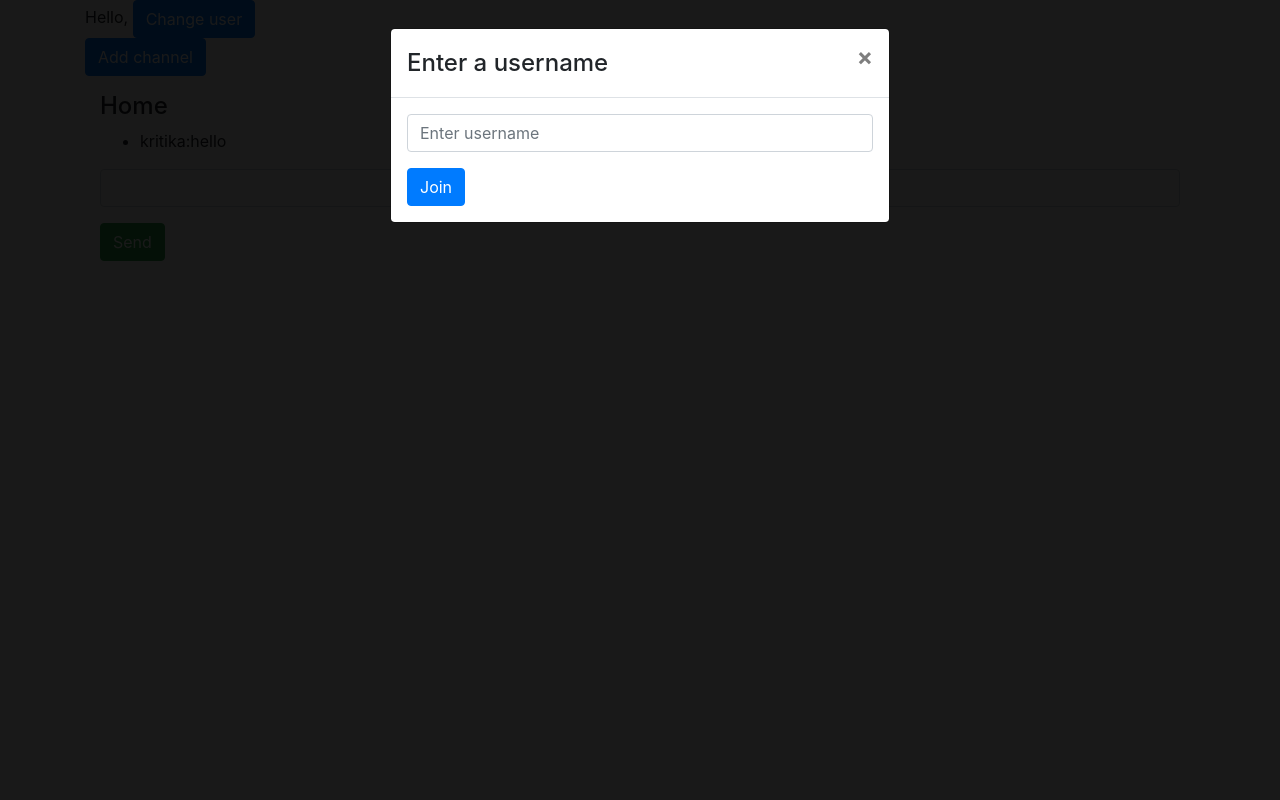
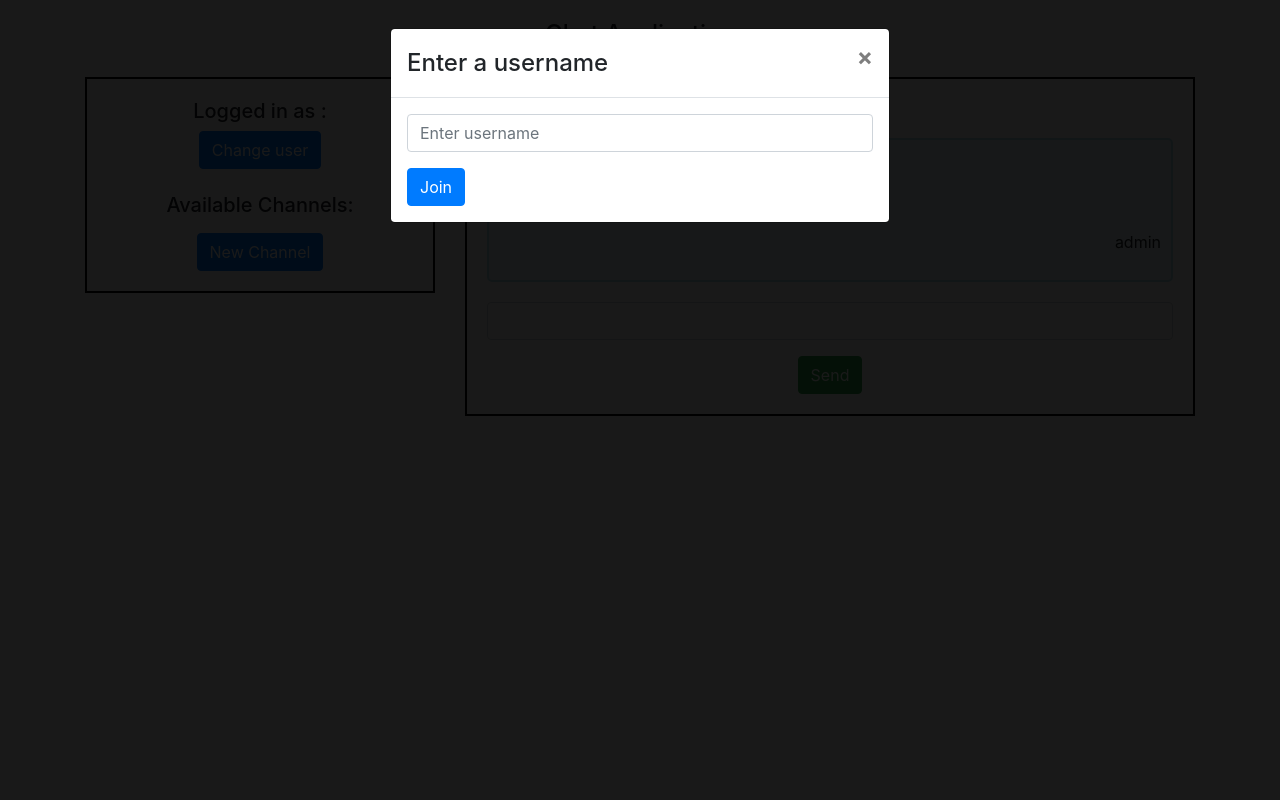
Before and after one commit to kritika-gupta/chat-application, a Flask app: page / in a window 1280 px wide. Run offline with Flask 2, Linux system fonts and the light colour scheme; some libraries are stand-ins or nearby versions.

Commit message:
Improved frontend, minor changes

```diff
--- a/application.py
+++ b/application.py
@@ -12,7 +12,6 @@ socketio = SocketIO(app)
 
 # global data to be shared among all users
 firstChannel = Channel(name="Home")
-firstChannel.add_message("hello", "kritika")
 channel_dict = {"Home":firstChannel}
 
 @app.route("/")
@@ -28,7 +27,6 @@ def add_channel(data):
         channel = Channel(name=name)
         channel_dict[name] = channel
         channel_json = json.dumps(channel.__dict__, default=lambda o: o.__dict__)
-        print(channel_json)
         emit("channel added", channel_json, broadcast=True)
     else:
         emit("duplicate channel", name)
@@ -41,7 +39,6 @@ def connect():
 
 @socketio.on("send message")
 def new_message(data):
-    print(data)
     channel = channel_dict[data["channel"]]
     channel.add_message(content=data["content"], sender=data["sender"])
 
--- a/classes.py
+++ b/classes.py
@@ -4,6 +4,7 @@ class Channel:
         self.name = name
         self.messages = []
         self.time_of_creation = time.time()
+        self.add_message(content=f"Welcome to {self.name}!", sender="admin")
     def add_message(self, content, sender):
         message = Message(content=content, channel=self.name, sender=sender)
         self.messages.append(message)
--- a/templates/index.html
+++ b/templates/index.html
@@ -15,8 +15,65 @@
 
 
     <style>
+
+        #header{
+            padding: 20px;
+        }
         .modal-backdrop{
             opacity: 0.9 !important;
+        }
+
+        #body{
+            text-align: center;
+            position: relative;
+        }
+        #sidebar{
+            position: sticky;
+            z-index: 1;
+            top: 0;
+            left: 0;
+            overflow-x: hidden;
+            border: 2px solid black;
+            padding: 20px;
+        }
+
+        #channel-list{
+            text-align: left;
+        }
+        #chat{
+            position: relative;
+            padding: 20px;
+            border: 2px solid black;
+        }
+
+        .message{
+            border: 2px solid rgba(176, 217, 233, 1);
+            background-color: rgba(176, 217, 233, 0.3);
+            border-radius: 5px;
+            padding: 10px;
+            margin-top: 10px;
+            margin-bottom: 10px;
+        }
+        .message::after {
+            content: "";
+            clear: both;
+            display: table;
+        }
+
+        .message .sender{
+            text-align: left;
+            font-weight: bolder;
+        }
+
+        .message .time{
+            text-align: right;
+        }
+        .message .content{
+            text-align: left;
+
+        }
+        #input-message{
+            margin-top: 20px;
         }
 
     </style>
@@ -24,11 +81,24 @@
 
     <script id="message-template" type="text/x-handlebars-template">
 
-        <li>
+        <div class="message">
+           <p class="sender">
                 {% raw -%}
-                {{sender}}:{{content}}
+                    {{sender}}
                 {%- endraw %}
-        </li>
+           </p>
+
+            <p class="content">
+                {% raw -%}
+                    {{content}}
+                {%- endraw %}
+            </p>
+            <p class="time">
+                {% raw -%}
+                    {{sender}}
+                {%- endraw %}
+            </p>
+        </div>
 
     </script>
 
@@ -72,15 +142,6 @@
 
         </div>
 
-        <div id="body">
-
-            Hello, <span id="username"></span>
-            <button id="change-user" class="btn btn-primary">Change user</button>
-
-            <div id="channels">
-                <button id="add-channel" class="btn btn-primary" data-toggle="modal" data-target="new-channel-modal">Add channel</button>
-
-                <!-- new channel modal -->
         <div class="modal fade" id="new-channel-modal" tabindex="-1" role="dialog">
             <div class="modal-dialog" role="document">
                 <div class="modal-content">
@@ -90,7 +151,8 @@
                     <div class="modal-body">
                         <form id="channel-form" class="modal-form">
                             <div class="form-group">
-                                        <input type="text" id="enter-channel" class="form-control" placeholder="Enter channel name" required>
+                                <input type="text" id="enter-channel" class="form-control" placeholder="Enter channel name"
+                                    required>
                             </div>
                             <button type="submit" class="btn btn-primary" id="create-channel">Create Channel</button>
                         </form>
@@ -100,26 +162,52 @@
 
         </div>
 
+        <div id="body">
+            <div class="row">
+                <div class="col-12" id="header">
+                    <h4>Chat Application</h4>
+
+                </div>
+            </div>
+
+            <div class="row">
+                <div class="col-4">
+                    <div id="sidebar">
+                        <h5>Logged in as : <span id="username"></span></h5>
+                        <button id="change-user" class="btn btn-primary">Change user</button>
+                        <br>
+                        <br>
+                        <h5>Available Channels:</h5>
                         <ol id="channel-list">
 
                         </ol>
+
+                        <button id="add-channel" class="btn btn-primary" data-toggle="modal" data-target="new-channel-modal">New
+                            Channel</button>
+                    </div>
                 </div>
 
-            <div class="container" id="chat">
+                <div class="col-8">
+                    <div id="chat">
                         <h4 id="channel-name"></h4>
-                <ul id="message-list">
+                        <div id="message-list">
 
-                </ul>
+                        </div>
 
                         <div id="input-message">
                             <form id="send-message">
                                 <div class="form-group">
                                     <input type="text" id="new-message" class="form-control">
                                 </div>
-                        <button type="submit" class="btn btn-success" >Send</button>
+                                <button type="submit" class="btn btn-success">Send</button>
                             </form>
                         </div>
                     </div>
+                </div>
+            </div>
+
+
+
 
 
         </div>
```
Lines whose indentation alone changed are shown as unchanged.
